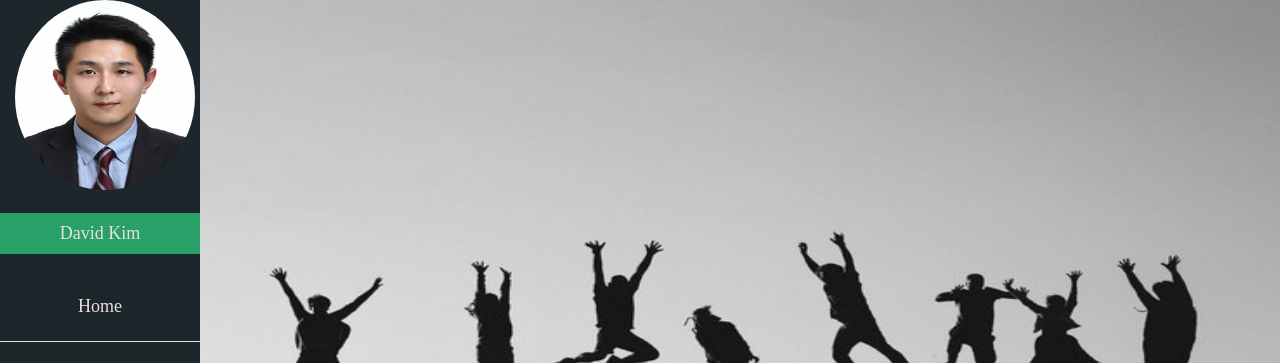
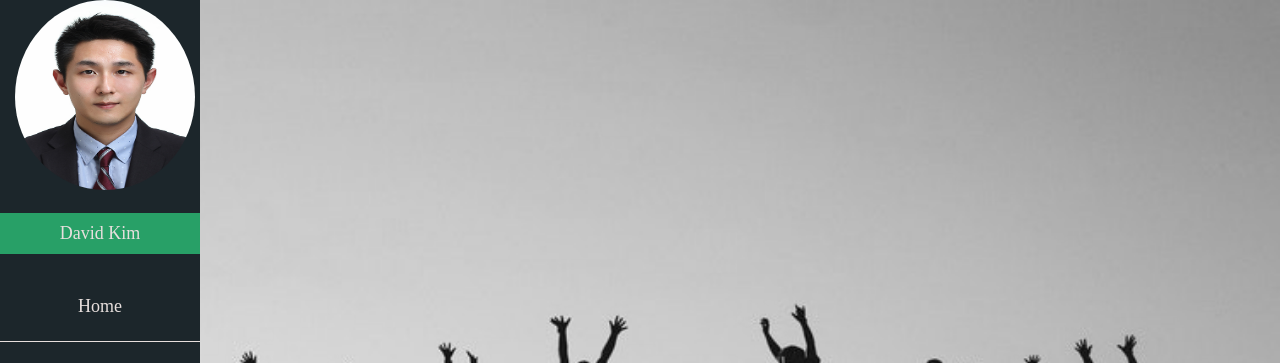
Before and after one commit to dkwazhere/dkimport, a plain HTML site: page index.html in a window 1280 px wide. Shown: the top 363 px of the page. Drawn offline with Linux system fonts and the light colour scheme.

Commit message:
re-organized html page, sperated nav and main divs

```diff
--- a/css/style.css
+++ b/css/style.css
@@ -1,33 +1,40 @@
-html {
-    height: 100%;
+html,
+body {
+  height: 100%;
+  padding: 0;
+  margin: 0;
 }
 
-body {
-    height: 100%;
-    overflow: hidden;  /*makes the body non-scrollable (we will add scrolling to the sidebar and main content containers)*/
-    margin: 0px;  /*removes default style*/
-    display: flex;  /*enables flex content for its children*/
-    box-sizing: border-box;
+.container {
+  height: 100%;
+  display: -ms-flexbox;
+  display: -webkit-box;
+  display: -moz-box;
+  display: -ms-box;
+  display: box;
+
+  -ms-flex-direction: row;
+  -webkit-box-orient: horizontal;
+  -moz-box-orient: horizontal;
+  -ms-box-orient: horizontal;
+  box-orient: horizontal;
 }
 
-.column {
-    height: 100%;  /*allows both columns to span the full height of the browser window*/
-    display: flex;
-    flex-direction: column;  /*places the left and right headers above the bottom content*/
+.nav {
+-ms-flex: 0 100px;
+-webkit-box-flex:  0;
+-moz-box-flex:  0;
+-ms-box-flex:  0;
+box-flex:  0;
 }
 
-#left {
-    flex-shrink: 0;  /*makes sure that content is not cut off in a smaller browser window*/
-}
 
-ul {
-    display: inline-flex;
-    list-style: none;
-}
-
-.bottom {
-    flex-grow: 1;  /*ensures that the container will take up the full height of the parent container*/
-    overflow-y: auto;  /*adds scroll to this container*/
+.main {
+ -ms-flex: 1;
+ -webkit-box-flex: 1;
+ -moz-box-flex: 1;
+ -ms-box-flex: 1;
+ box-flex: 1;
 }
 
 .side-nav {
@@ -55,16 +62,6 @@ ul {
   color: #334454;
 }
 
-.navbar-pic {
-  padding: 20%;
-  color: WHITE;
-  text-decoration: none;
-  font-size: 18px;
-  color: #E7DFDD;
-  display: block;
-  text-align: center;
-}
-
 .navbar-name {
   color: WHITE;
   text-decoration: none;
@@ -77,26 +74,12 @@ ul {
   padding: 5%;
 }
 
-.main-home {
-  max-width: 100%;
+.home-img {
+  position: relative;
+  width: 100%;
   height: auto;
-  position: fixed;
-  margin-left: 2%;
-}
-
-.home-img {
-  width: 1300px;
-  height: 650px;
+  filter: grayscale(100%);
   z-index: -1;
-  /* making image gray */
-  filter: grayscale(100%);
-  -webkit-filter: grayscale(100%); /* New WebKit */
-  -moz-filter: grayscale(100%);
-  -ms-filter: grayscale(100%);
-  -o-filter: grayscale(100%); /* Not yet supported in Gecko, Opera or IE */
-  filter: url(resources.svg#desaturate); /* Gecko */
-  filter: gray; /* IE */
-  -webkit-filter: grayscale(1); /* Old WebKit */
 }
 
 .home-intro {
--- a/index.html
+++ b/index.html
@@ -5,9 +5,10 @@
   <title>David Kim's Portfolio</title>
   <link rel="stylesheet" href="css/style.css">
 </head>
+
 <body>
-    <div id="left" class="column">
-        <div class="left-container">
+  <div class='container'>
+    <div class="nav">
       <div class='side-nav'>
         <img src='assets/images/david-kim-pic.jpg' class='my-pic'></img>
         <p class="navbar-name">David Kim</p>
@@ -18,17 +19,9 @@
         <a class="navbar-a" href="pages/contact.html">Contact</a>
       </div>
     </div>
-    </div>
 
-    <div id="right" class="column">
-        <div class="right-container">
-          <div class='main-home' background='assets/images/jumping-background.jpg'>
-            <img src="assets/images/jumping-background.jpg" alt="jump" class='home-img'>
-            <div class='home-intro'>
-              <h1 class='home-intro-greeting'>Hello!</h1>
-              <p class='home-intro-name' color='#fed900'>I am David Kim</p>
-            </div>
-          </div>
+    <div class="main">
+      <img src="assets/images/jumping-background.jpg" alt="jump" class='home-img'></img>
     </div>
   </div>
 </body>
```
Also changed, not shown: pages/resume.html (+0 -4 lines). Lines whose indentation alone changed are shown as unchanged.
